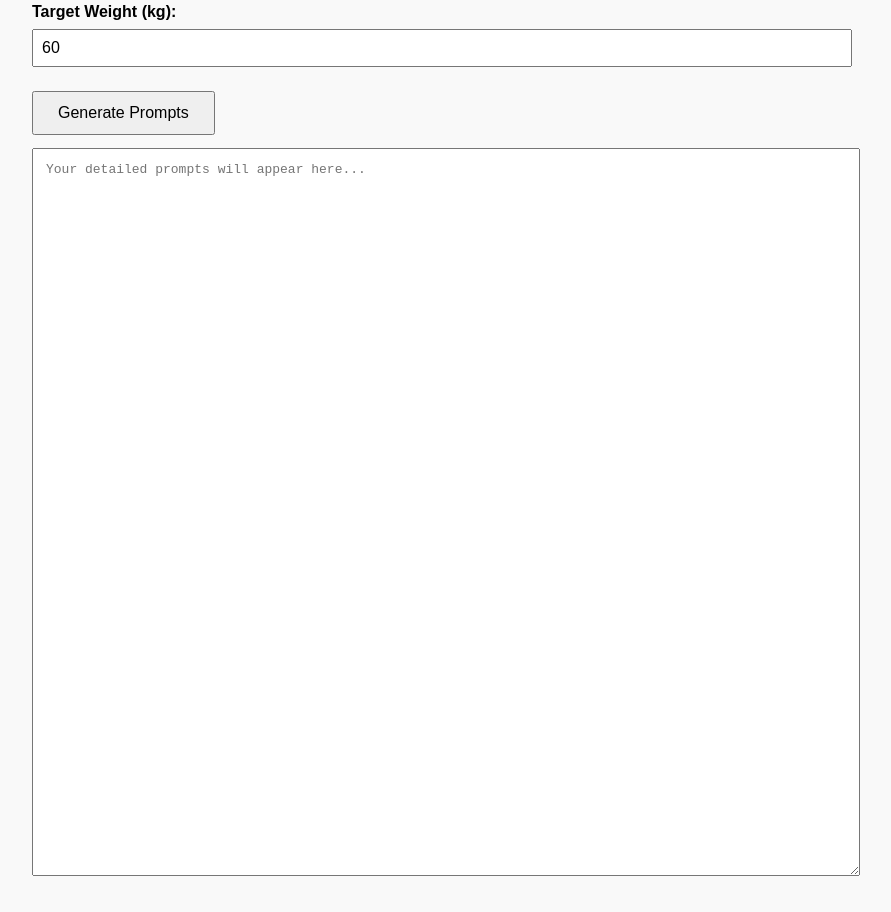
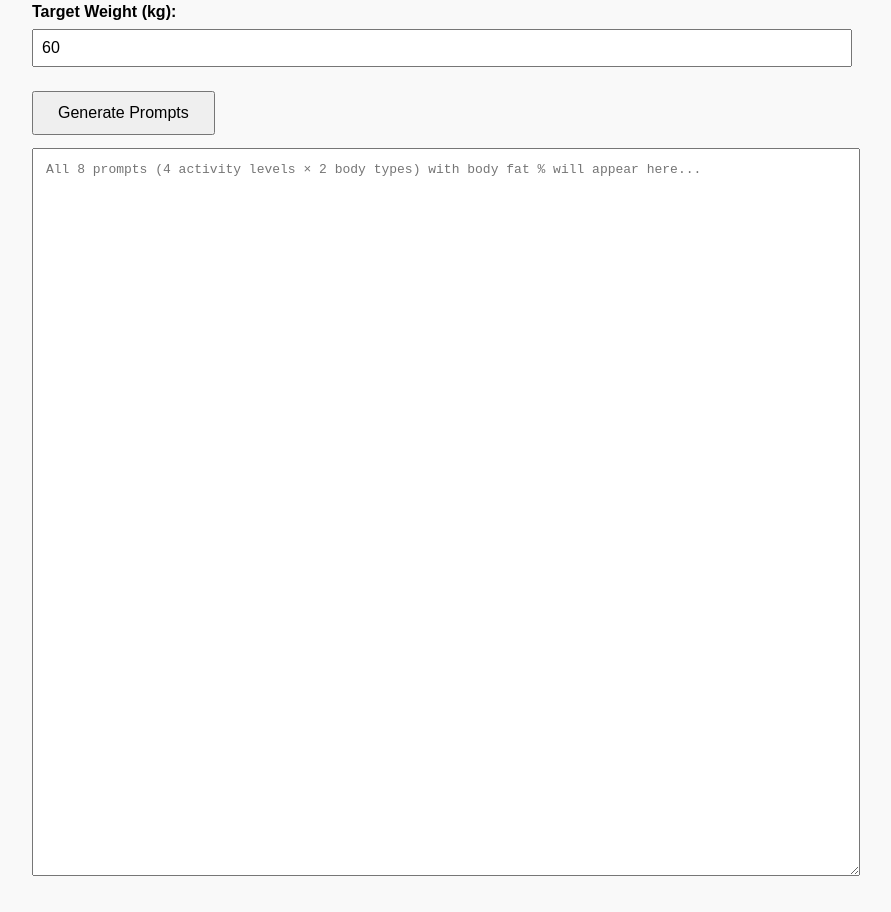
Before and after one commit to saerom3339/body-illustration-prompt, a plain HTML site: page index.html in a window 1280 px wide. Shown: the part 419-1331 px from the top of the page, without its empty margins (208-1099 px from the left). Drawn offline with Linux system fonts and the light colour scheme.

Commit message:
Update index.html

```diff
--- a/index.html
+++ b/index.html
@@ -126,6 +126,6 @@ Body shape description: ${bodyDescription}
   <label>Target Weight (kg): <input type="number" id="targetWeight" value="60"></label>
 
   <button onclick="generatePrompt()">Generate Prompts</button>
-  <textarea id="output" readonly placeholder="Your detailed prompts will appear here..."></textarea>
+  <textarea id="output" readonly placeholder="All 8 prompts (4 activity levels × 2 body types) with body fat % will appear here..."></textarea>
 </body>
 </html>
```
